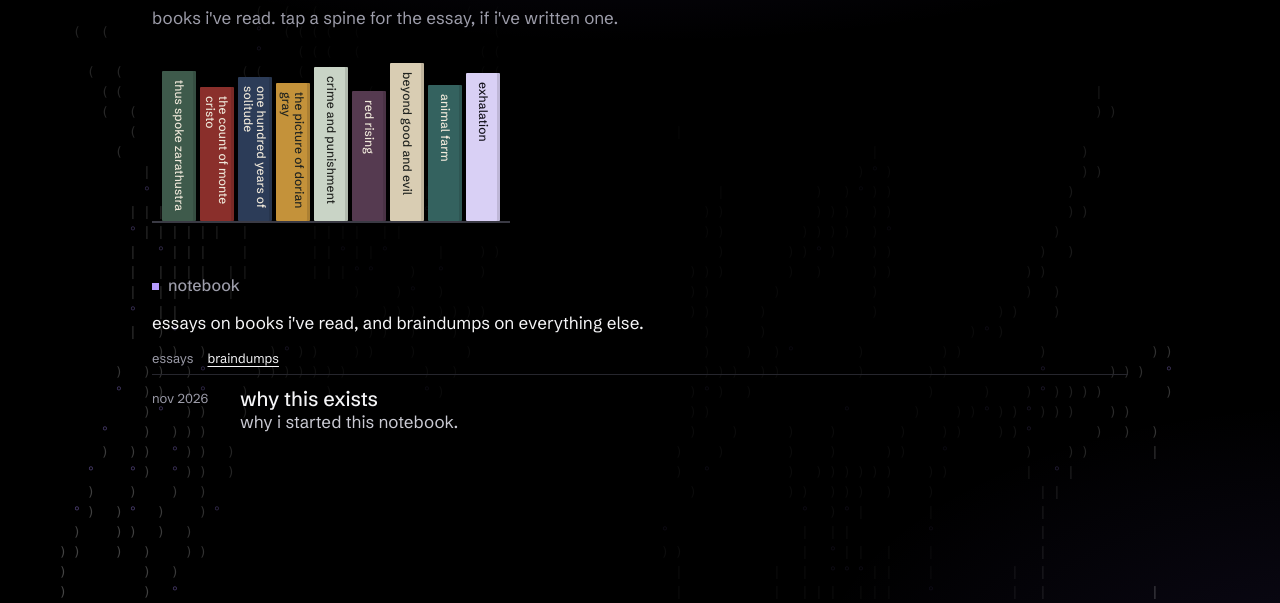
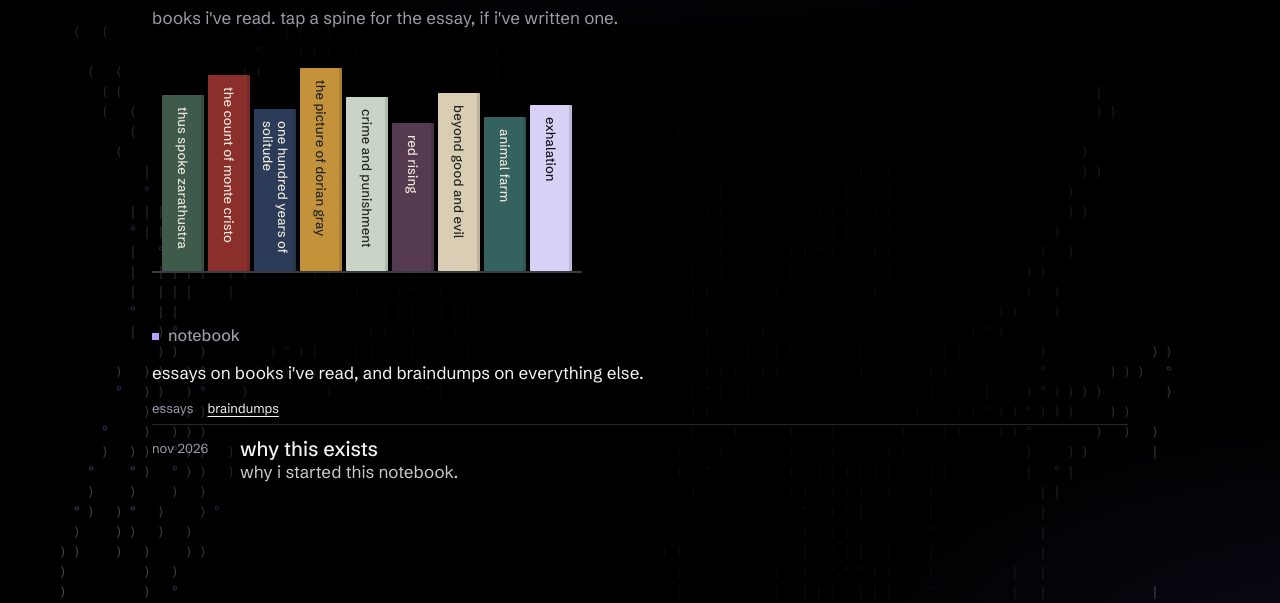
Before and after one commit to vedagwekar/portfolio, a plain HTML site: page shelf.html in a window 1280 px wide. Shown: the part 197-800 px from the top of the page. Drawn offline with Linux system fonts and the light colour scheme.

Commit message:
bigger shelf, each spine tall enough for its whole title

```diff
--- a/js/shelf.js
+++ b/js/shelf.js
@@ -5,7 +5,7 @@ import { ENTRIES } from "./books.js?v=99";
 import { spine } from "./spines.js?v=99";
 import { esc, popup } from "./popup.js?v=99";
 
-const SLOT = 38;   // 34px spine + 4px gap
+const SLOT = 46;   // 42px spine + 4px gap
 const all = ENTRIES.filter((e) => e.kind === "book" && e.title);
 
 export function mountShelf(el, { limit = Infinity, rows = 0, noteBase = "" } = {}) {
--- a/js/spines.js
+++ b/js/spines.js
@@ -11,12 +11,18 @@ const COLOURS = [
   ["#34625f", "#efe8da"],   // teal
   ["#d9d0f5", "#14121c"],   // lavender
 ];
-const HEIGHTS = [150, 134, 144, 138, 154, 130, 158, 136, 148];
+const HEIGHTS = [168, 150, 162, 156, 174, 148, 178, 154, 166];
 
 const esc = (s) => String(s).replace(/[&<>"]/g, (c) => ({ "&": "&amp;", "<": "&lt;", ">": "&gt;", '"': "&quot;" }[c]));
 
+// tall enough for the title on one line, or on two lines for a long one, so it's never cut off
+const fit = (title, base) => {
+  const one = title.length * 6.8 + 26;
+  return Math.round(Math.max(base, one <= 205 ? one : Math.ceil(title.length / 2) * 6.8 + 34));
+};
+
 export function spine(book, i) {
-  const h = HEIGHTS[i % HEIGHTS.length];
+  const base = HEIGHTS[i % HEIGHTS.length], h = book.title ? fit(book.title, base) : base;
   if (!book.title) return `<span class="spine-empty" style="height:${h}px"></span>`;
   const [bg, fg] = COLOURS[i % COLOURS.length];
   return `<span class="spine-face" style="height:${h}px;background:${bg};color:${fg}">${esc(book.title.toLowerCase())}</span>`;
--- a/styles.css
+++ b/styles.css
@@ -229,10 +229,10 @@ main.projects-page { max-width: 1060px; padding-top: calc(var(--bar) + 10px); pa
 
 /* ---------- shelf ---------- */
 /* each row of spines stands on a thin ink line */
-.shelf { --row: 168px; width: fit-content; max-width: 100%; padding: 0 10px; display: flex; flex-wrap: wrap; gap: 0 4px; background: repeating-linear-gradient(transparent 0 calc(var(--row) - 2px), #3a3a44 calc(var(--row) - 2px) var(--row)); }
-.slot { width: 34px; height: var(--row); display: flex; align-items: flex-end; padding-bottom: 2px; }
+.shelf { --row: 218px; width: fit-content; max-width: 100%; padding: 0 10px; display: flex; flex-wrap: wrap; gap: 0 4px; background: repeating-linear-gradient(transparent 0 calc(var(--row) - 2px), #3a3a44 calc(var(--row) - 2px) var(--row)); }
+.slot { width: 42px; height: var(--row); display: flex; align-items: flex-end; padding-bottom: 2px; }
 .spine { display: block; width: 100%; transition: translate .25s cubic-bezier(.3,1.3,.5,1); }
-.spine-face { display: flex; align-items: center; justify-content: flex-start; width: 100%; padding: 9px 0; writing-mode: vertical-rl; font: 500 12px/1.1 var(--main); letter-spacing: .01em; text-align: left; overflow: hidden; border-radius: 1px; box-shadow: inset -3px 0 0 rgba(0, 0, 0, .12); }
+.spine-face { display: flex; align-items: center; justify-content: flex-start; width: 100%; padding: 12px 0; writing-mode: vertical-rl; font: 500 13px/1.15 var(--main); letter-spacing: .01em; text-align: left; overflow: hidden; border-radius: 1px; box-shadow: inset -3px 0 0 rgba(0, 0, 0, .12); }
 .spine:hover, .spine:focus-visible { translate: 0 -10px; }
 .spine-empty { display: block; width: 100%; border: 1px dashed #3a3a44; border-bottom: 0; }
 .shelf-more { display: flex; align-items: center; justify-content: flex-end; gap: 6px; margin-top: 10px; font-size: 15px; text-decoration: none; }
```
